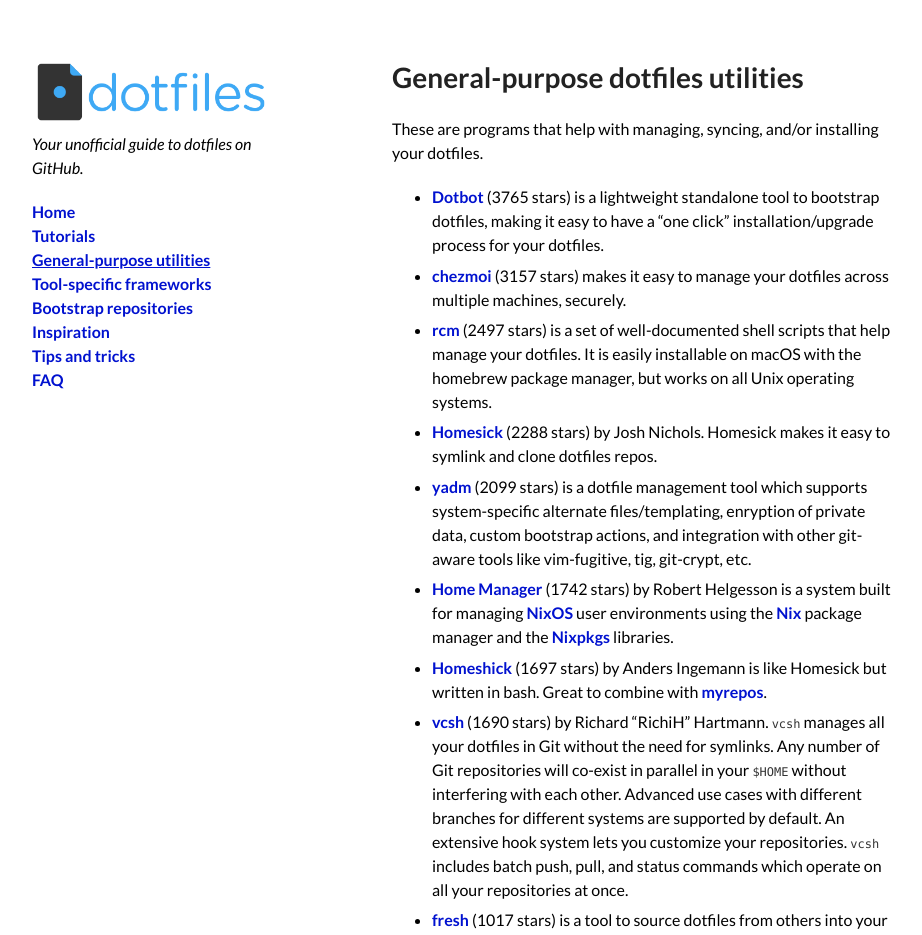
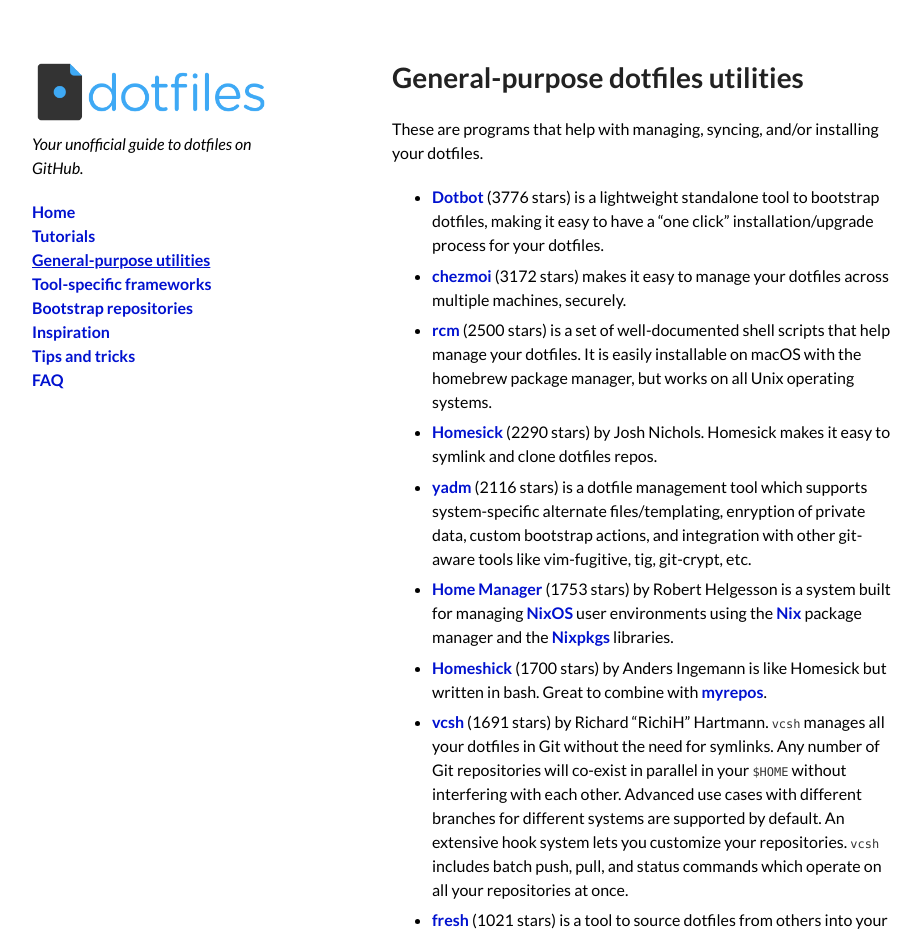
Before and after one commit to dotfiles/dotfiles.github.com, a Jekyll site: the page built from utilities.md, in a window 1280 px wide and 1400 px high. Shown: the top 935 px of the window, without its empty margins (178-1100 px from the left). Built offline with Jekyll 4.4.1, drawn with Linux system fonts in a browser that asks for light colours; comment, search, counter and statistics services are not loaded; some of the changed text lies outside the part shown.

Commit message:
Update star counts

```diff
--- a/_data/bootstrap.yml
+++ b/_data/bootstrap.yml
@@ -2,12 +2,12 @@
   name: thoughtbot/dotfiles
   notes: A base set of configs, plugins, scripts, and aliases for vim, tmux, git,
     ruby, and zsh.
-  stars: 6441
+  stars: 6452
   url: https://github.com/thoughtbot/dotfiles
 - forks: 344
   name: dotphiles
   notes: A community driven framework of dotfiles, for the usual terminal apps and
     shells, designed to work across multiple platforms and degrade for older versions
     of software or OS, allowing you to use the same settings on all your machines.
-  stars: 636
+  stars: 635
   url: https://github.com/dotphiles/dotphiles
--- a/_data/utilities.yml
+++ b/_data/utilities.yml
@@ -9,10 +9,10 @@
   notes: is a minimalist dotfile management framework, written 100% in bash.
   stars: 68
   url: https://github.com/bashdot/bashdot
-- forks: 167
+- forks: 171
   name: chezmoi
   notes: makes it easy to manage your dotfiles across multiple machines, securely.
-  stars: 3157
+  stars: 3172
   url: https://github.com/twpayne/chezmoi
 - forks: 3
   name: Bonclay
@@ -25,7 +25,7 @@
   notes: is a dotfile manager that has no configuration, one-command importing, one-command
     syncing, multiple repository support, automatic cleanup, and can be used with
     git or any other RCS.
-  stars: 42
+  stars: 43
   url: https://github.com/CGamesPlay/dfm
 - forks: 3
   name: Config Curator
@@ -43,20 +43,20 @@
   name: Dotbot
   notes: is a lightweight standalone tool to bootstrap dotfiles, making it easy to
     have a "one click" installation/upgrade process for your dotfiles.
-  stars: 3765
+  stars: 3776
   url: https://github.com/anishathalye/dotbot
 - forks: 60
   name: dotdrop
   notes: makes the management of dotfiles between different hosts easy. It allows
     to store your dotfiles on git and automagically deploy different versions on different
     setups.
-  stars: 780
+  stars: 785
   url: https://github.com/deadc0de6/dotdrop
 - forks: 29
   name: dotfiler
   notes: is inspired by homesick and [Zach Holman's dotfiles](https://github.com/holman/dotfiles),
     made using principle of KISS.
-  stars: 207
+  stars: 206
   url: https://github.com/svetlyak40wt/dotfiler
 - forks: 10
   name: dotfiles.sh
@@ -86,7 +86,7 @@
   notes: by Jam Risser. A simple cli to manage and sync dotfiles with git and stow.
     It backups dotfiles with git and keeps track of simultaneous dotfile configurations
     for multiple environments. It also supports shell autocompletion.
-  stars: 68
+  stars: 69
   url: https://github.com/codejamninja/dotstow
 - forks: 57
   name: Dotsync
@@ -104,7 +104,7 @@
 - forks: 27
   name: Ellipsis
   notes: is a package manager for dotfiles.
-  stars: 320
+  stars: 321
   url: https://github.com/ellipsis/ellipsis
 - forks: 8
   name: exogenesis
@@ -117,7 +117,7 @@
   notes: is a tool to source dotfiles from others into your own. It supports shell
     configuration (aliases, functions, etc.) as well as config files (e.g. `ackrc`
     and `gitconfig`). Think of it as _Bundler for your dotfiles_.
-  stars: 1017
+  stars: 1021
   url: https://github.com/freshshell/fresh
 - forks: 34
   name: Ghar
@@ -135,14 +135,14 @@
   notes: helps you script your dotfile installation using Python. If you're getting
     frustrated by the limitations of pure shell scripts, then this is the tool for
     you. Homely also has a clever Automatic Cleanup feature and good tutorials.
-  stars: 43
+  stars: 44
   url: https://github.com/phodge/homely
-- forks: 548
+- forks: 554
   name: Home Manager
   notes: by Robert Helgesson is a system built for managing [NixOS](https://nixos.org)
     user environments using the [Nix](https://nixos.org/nix/) package manager and
     the [Nixpkgs](https://nixos.org/nixpkgs/) libraries.
-  stars: 1742
+  stars: 1753
   url: https://github.com/rycee/home-manager
 - forks: 17
   name: Homemaker
@@ -155,12 +155,12 @@
   name: Homeshick
   notes: by Anders Ingemann is like Homesick but written in bash. Great to combine
     with [myrepos](https://waiting-for-dev.github.io/blog/2014/05/04/distributable-and-organized-dotfiles-with-homeshick-and-mr/).
-  stars: 1697
+  stars: 1700
   url: https://github.com/andsens/homeshick
 - forks: 126
   name: Homesick
   notes: by Josh Nichols. Homesick makes it easy to symlink and clone dotfiles repos.
-  stars: 2288
+  stars: 2290
   url: https://github.com/technicalpickles/homesick
 - name: myrepos
   notes: is a tool to manage all your version control repositories at once.
@@ -179,15 +179,15 @@
   notes: is a set of well-documented shell scripts that help manage your dotfiles.
     It is easily installable on macOS with the homebrew package manager, but works
     on all Unix operating systems.
-  stars: 2497
+  stars: 2500
   url: https://github.com/thoughtbot/rcm
 - forks: 58
   name: shallow-backup
   notes: lets you easily create lightweight backups of installed packages, applications,
     fonts and dotfiles, and automatically push them to a remote Git repository.
-  stars: 699
+  stars: 700
   url: https://github.com/alichtman/shallow-backup
-- forks: 10
+- forks: 11
   name: stowsh
   notes: is a clone of GNU Stow written in bash with minimal dependencies.
   stars: 65
@@ -205,14 +205,14 @@
     branches for different systems are supported by default. An extensive hook system
     lets you customize your repositories. `vcsh` includes batch push, pull, and status
     commands which operate on all your repositories at once.
-  stars: 1690
+  stars: 1691
   url: https://github.com/RichiH/vcsh
-- forks: 111
+- forks: 114
   name: yadm
   notes: is a dotfile management tool which supports system-specific alternate files/templating,
     enryption of private data, custom bootstrap actions, and integration with other
     git-aware tools like vim-fugitive, tig, git-crypt, etc.
-  stars: 2099
+  stars: 2116
   url: https://github.com/TheLocehiliosan/yadm
   website: https://yadm.io/
 - forks: 9
```
Also changed, not shown: _data/frameworks.yml (+40 -40 lines), _data/inspiration.yml (+20 -20 lines).
